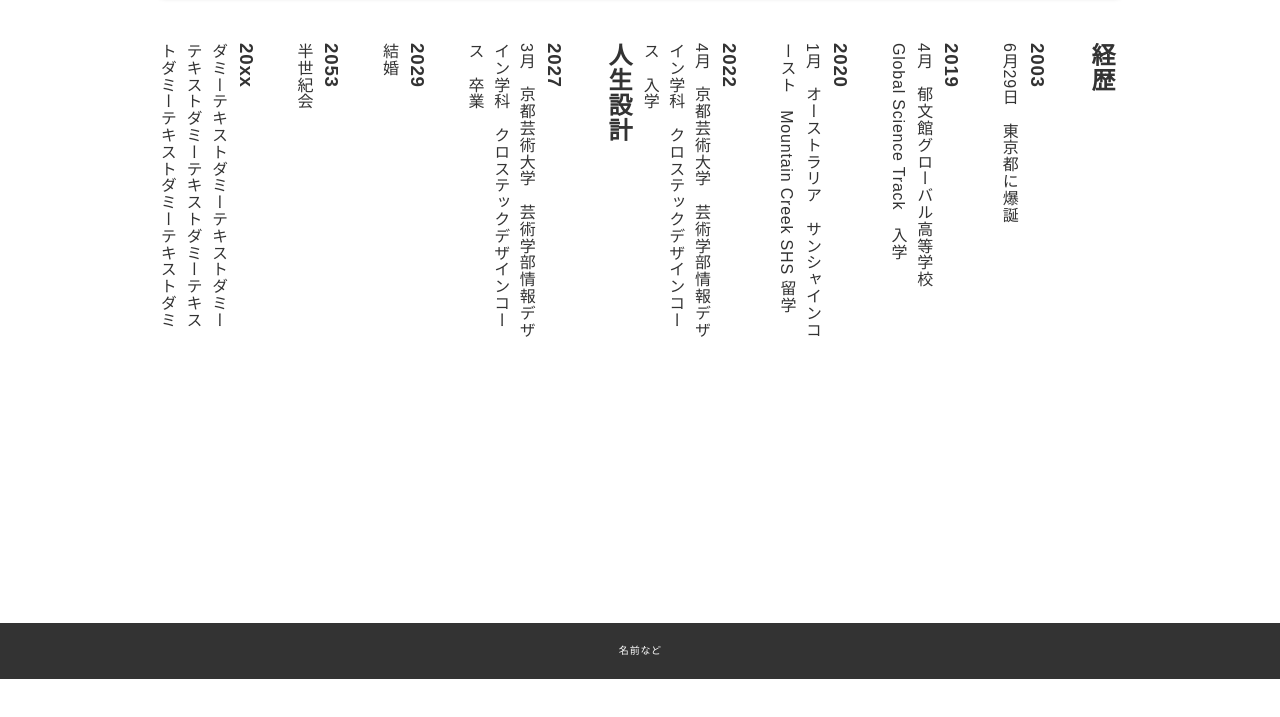
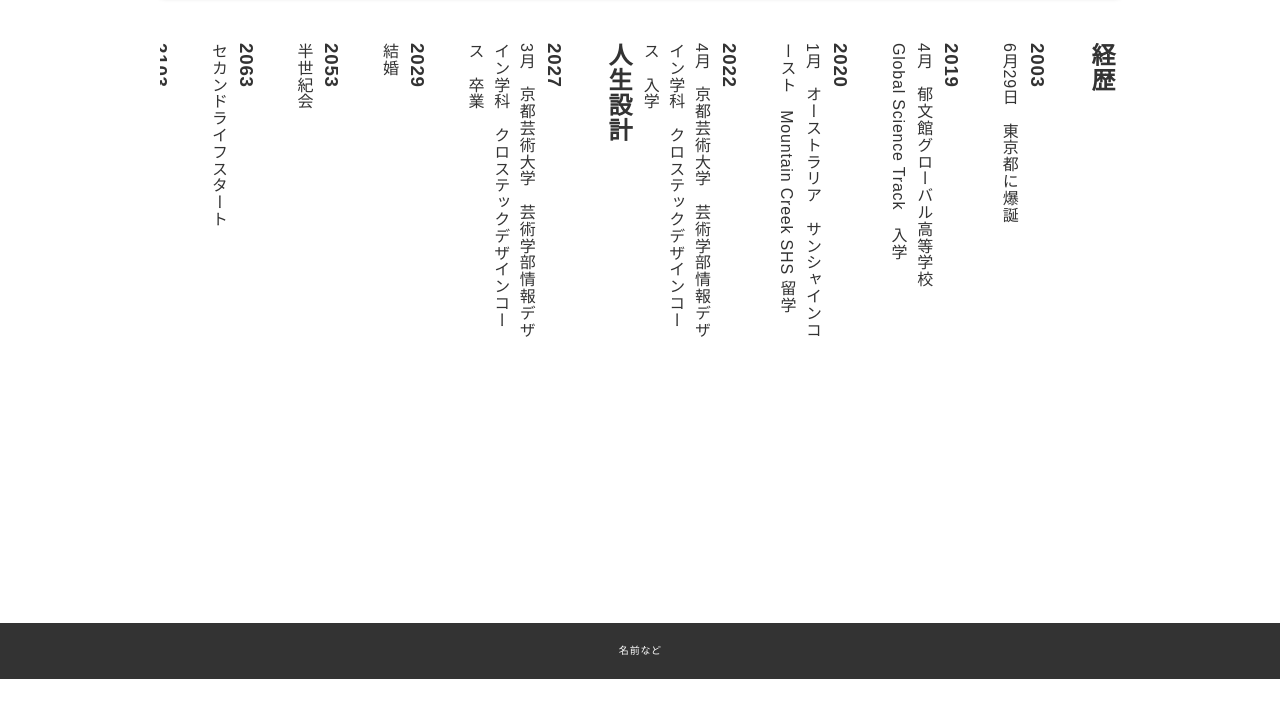
Before and after one commit to KUAD-XtechDesign/website2022-elchangg, a plain HTML site: page profile.html in a window 1280 px wide. Shown: the part 77-794 px from the top of the page. Drawn offline with nearby package versions, Linux system fonts and the light colour scheme.

Commit message:
プロフィールページの編集

```diff
--- a/profile.html
+++ b/profile.html
@@ -66,26 +66,15 @@
           <div>
             半世紀会
           </div>
-          <h3>20xx</h3>
+          <h3>2063</h3>
           <div>
-            ダミーテキストダミーテキストダミーテキストダミーテキストダミーテキストダミーテキストダミーテキストダミーテキストダミーテキストダミーテキストダミーテキストダミーテキスト
+            セカンドライフスタート
           </div>
-          <h3>20xx</h3>
+          <h3>2103</h3>
           <div>
-            ダミーテキストダミーテキストダミーテキストダミーテキストダミーテキストダミーテキストダミーテキストダミーテキストダミーテキストダミーテキストダミーテキストダミーテキスト
+            人生の終焉
           </div>
-          <h3>20xx</h3>
-          <div>
-            ダミーテキストダミーテキストダミーテキストダミーテキストダミーテキストダミーテキストダミーテキストダミーテキストダミーテキストダミーテキストダミーテキストダミーテキスト
-          </div>
-          <h3>20xx</h3>
-          <div>
-            ダミーテキストダミーテキストダミーテキストダミーテキストダミーテキストダミーテキストダミーテキストダミーテキストダミーテキストダミーテキストダミーテキストダミーテキスト
-          </div>
-          <h3>20xx</h3>
-          <div>
-            ダミーテキストダミーテキストダミーテキストダミーテキストダミーテキストダミーテキストダミーテキストダミーテキストダミーテキストダミーテキストダミーテキストダミーテキスト
-          </div>
+
         </div>
       </section>
     </div>
```
